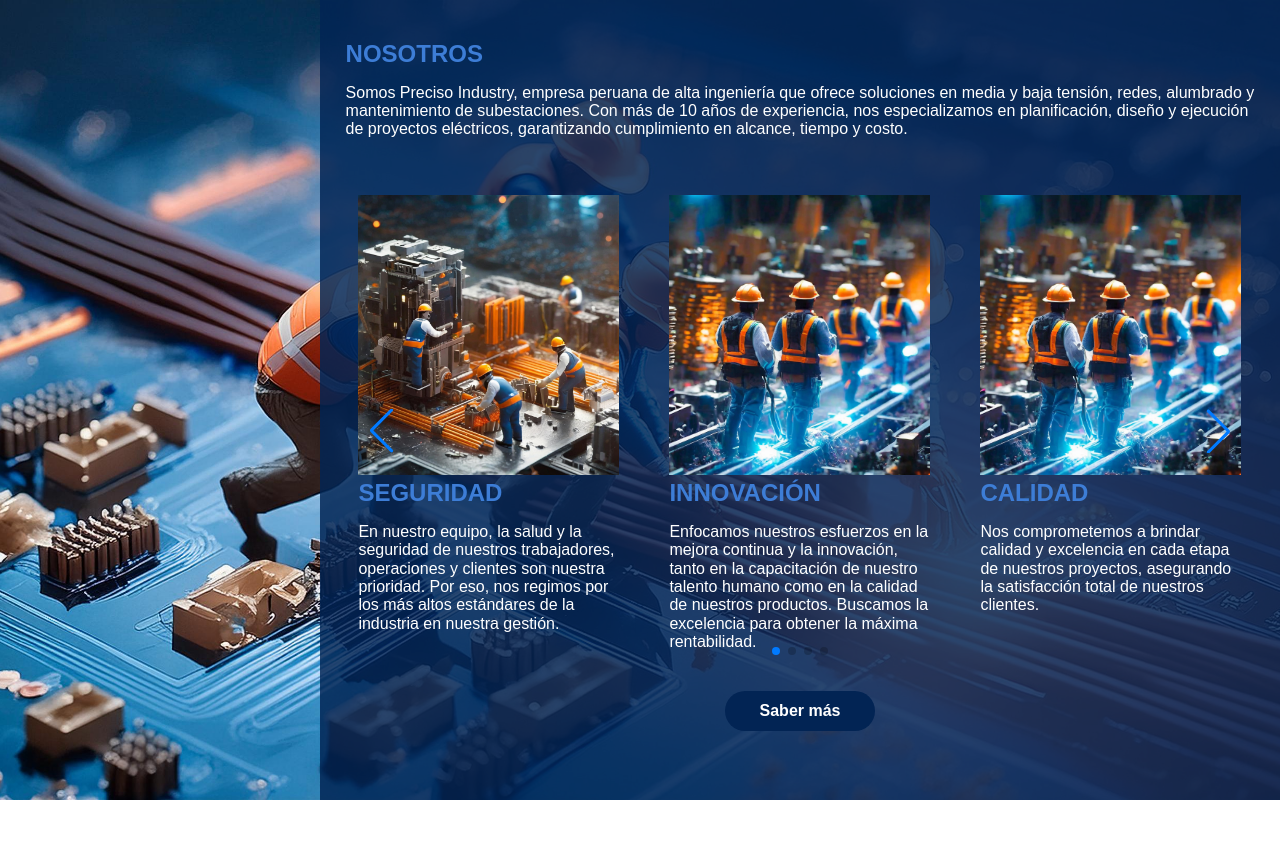
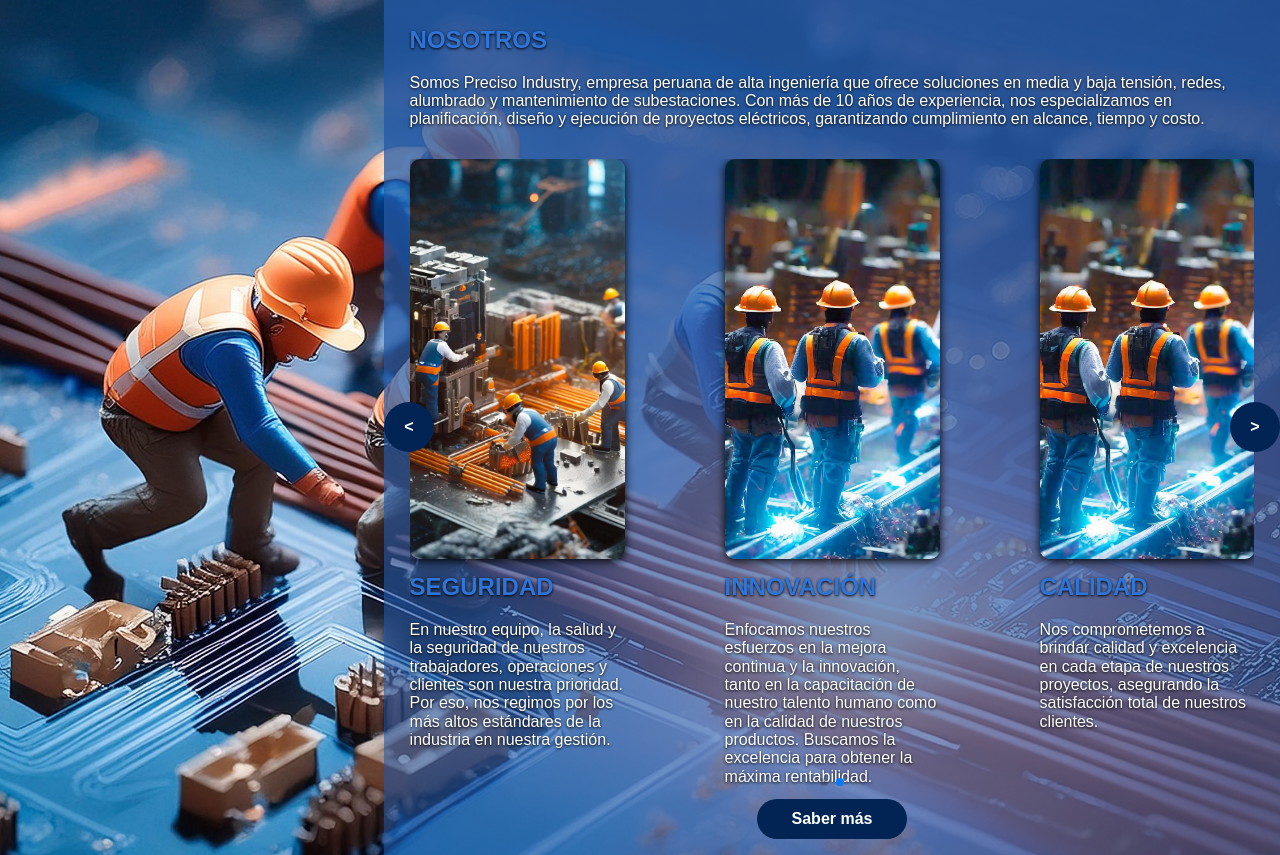
Before and after one commit to knarfangelo/preciso-group, an Angular app: page /nosotros in a window 1280 px wide. Before the commit the page ends 800 px from the top, so only its background shows below. Built offline with nearby package versions, Linux system fonts and the light colour scheme.

Commit message:
nosotros arreglado

```diff
--- a/src/app/components/footer/footer.component.css
+++ b/src/app/components/footer/footer.component.css
@@ -36,16 +36,18 @@ footer {
 }
 
 .column button {
-    background-color: rgb(51, 51, 155);
+    background-color: #022454;
     color: white;
     padding: 10px 20px;
+    font-weight: bold;
     border: none;
     cursor: pointer;
     border-radius: 25px;
 }
 
 .column button:hover {
-    background-color: rgb(0, 23, 128);
+    background-color: rgb(192, 192, 192);
+    color: #022454;
 }
 @media (max-width: 800px) {
     .footer-container {
--- a/src/app/components/inicio/inicio.component.css
+++ b/src/app/components/inicio/inicio.component.css
@@ -49,6 +49,7 @@ li {
 .whatsapp a img {
     width: 25px;
     height: 25px;
+    background: transparent;
 }
 
 input {
@@ -67,6 +68,8 @@ a {
     text-decoration: none;
     transition: 500ms;
     position: relative; /* Necesario para el pseudo-elemento */
+    text-shadow: 2px 1px 10px rgb(255, 255, 255);
+
 }
 
 /* Estilos del pseudo-elemento */
@@ -98,6 +101,7 @@ header .fondo {
 li a img {
     width: 100%;
     height: auto;
+    box-shadow: 2px 1px 10px rgb(255, 255, 255);
 }
 
 header {
--- a/src/app/components/inicio/inicio.component.html
+++ b/src/app/components/inicio/inicio.component.html
@@ -21,9 +21,11 @@
 
 
 
+
+
+<app-servicios id="servicios"></app-servicios>
+<app-servicios2 id="servicios2"></app-servicios2>
 <app-nosotros id="nosotros"></app-nosotros>
-<app-servicios id="servicios"></app-servicios>
-<app-servicios2></app-servicios2>
 <app-galeria></app-galeria>
 <app-blog></app-blog>
 <app-footer id="contacto"></app-footer>
--- a/src/app/components/nosotros/nosotros.component.css
+++ b/src/app/components/nosotros/nosotros.component.css
@@ -1,81 +1,102 @@
-.imagen-fondo{
+img {
+    width: 100%;
+    height: 50vh;
+    object-fit: cover;
+}
+
+h2, p{
     margin: 0;
     padding: 0;
-    height: 100vh;
-    width: 100%;
-    object-fit: cover;
-    position: absolute;
-    z-index:-1;
-    background-repeat: no-repeat;
+    border: 0;
+    font-family: Arial, Helvetica, sans-serif;
+    color: white;
+    padding: 10px 0;
+    text-shadow: 0 1px 3px rgb(0, 0, 0);
+}
+h2{
+    color: #2f75d8;
 }
 header{
- display: flex;
- height: 100vh;
- color: #3D7DD6;
- font-family: Arial, Helvetica, sans-serif;
+    width: 70%;
+    padding-left: 30%;
+    position: relative;
+    background-image: url("/nosotros/nosotrosfondo.jpg");
+    background-size: cover;
+    background-position: center;
+    background-repeat: no-repeat;
+    height: auto;
 }
-h2,p {
-    padding: 0;
-    margin: 0;
-    border: 0;
-}
-.nosotros{
+main{
+    background: linear-gradient(to bottom, #2458a5cb, #2458a58c);
+    height: auto;
     box-sizing: border-box;
     padding: 2vh 2vw;
 }
-.espacio{
-    width: 25%;
-    background-color: transparent;
-}
-.imagen-slide{
-    width: 100%;
-    height: 35vh;
-    object-fit: cover;
-}
-swiper-container{
-    width: 100%;
-    box-sizing: border-box;
-    padding: 3vh 3vw;
-}
-.contenido{
-    width: 75%;
-    height: 100%;
-    box-sizing: border-box;
-    padding-top: 3vh;
-    background-color: #022454d5;
-}
-p{
-    color: white;
-    padding: 2vh 0;
-}
-.caja-boton{
-    width: 100%;
+.caja-button{
     display: flex;
     align-items: center;
     justify-content: center;
 }
 button{
+    font-family: Arial, Helvetica, sans-serif;
     width: 150px;
     height: 40px;
-    border-radius: 25px;
+    border-radius: 125px;
     border: 0;
     background-color: #022454;
     color: white;
     font-weight: bold;
+    transition: 500ms;
 }
 
-button:hover{
+.imagen-slide{
+    border-radius: 10px;
+    box-shadow: 0 2px 10px rgb(0, 0, 0);
+}
+
+button:active{
     color: #022454;
     background-color: white;
 }
-/* Estilos para dispositivos móviles */
-@media (max-width: 1000px) {
-    .espacio {
-        width: 0;
-        height: 0;
-      background-color: #3D7DD6;
+swiper-container{
+    width: 100%;
+    height:80vh;
+    padding-top: 20px;
+}
+
+.swiper-button-prev{
+    position: absolute;
+    z-index: 10;
+    top: 0;
+    left: 30%;
+    bottom: 0;
+    margin: auto;
+    border-radius: 50px;
+    width: 50px;
+    height: 50px;
+}
+.swiper-button-next{
+    position: absolute;
+    z-index: 10;
+    top: 0;
+    right: 0;
+    bottom: 0;
+    margin: auto;
+    border-radius: 50px;
+    width: 50px;
+    height: 50px;
+}
+.swiper-button-next{
+    position: absolute;
+    z-index: 10;
+}
+
+@media (max-width: 800px) {
+    header {
+        width: 100%;
+        padding: 0;
     }
-    .contenido{
-        width: 100%;
+    .swiper-button-prev{
+        left: 0;
     }
-  }
+}
--- a/src/app/components/nosotros/nosotros.component.ts
+++ b/src/app/components/nosotros/nosotros.component.ts
@@ -10,31 +10,27 @@ register();
   schemas:[CUSTOM_ELEMENTS_SCHEMA],
   imports: [],
   template: `
-
     <header>
-      <img class="imagen-fondo" src="/nosotros/nosotrosfondo.jpg" alt="">
-    <div class="espacio"></div>
-    <div class="contenido">
-      <div class="nosotros">
-          <h2>NOSOTROS</h2>
-          <p>Somos Preciso Industry, empresa peruana de alta ingeniería que ofrece soluciones en media y baja tensión, redes, alumbrado y mantenimiento de subestaciones. Con más de 10 años de experiencia, nos especializamos en planificación, diseño y ejecución de proyectos eléctricos, garantizando cumplimiento en alcance, tiempo y costo.</p>
-      </div>
-
-      <swiper-container class="swiper-nosotros">
+      <main>
+      <h2>NOSOTROS</h2>
+      <p>Somos Preciso Industry, empresa peruana de alta ingeniería que ofrece soluciones en media y baja tensión, redes, alumbrado y mantenimiento de subestaciones. Con más de 10 años de experiencia, nos especializamos en planificación, diseño y ejecución de proyectos eléctricos, garantizando cumplimiento en alcance, tiempo y costo.</p>
+      <swiper-container init=false class="swiper-nosotros">
         @for (item of swiperObjects; track $index) {
           <swiper-slide>
-          <div class="slide-custom">
             <img class="imagen-slide" [src]="item.img" alt="">
             <h2>{{item.title}}</h2>
             <p>{{item.description}}</p>
-          </div>
         </swiper-slide>
       }
     </swiper-container>
-    <div class="caja-boton">
+     <button class="swiper-button-prev"> < </button>
+      <button class="swiper-button-next"> > </button>
+    <div class="caja-button">
       <button>Saber más</button>
+
     </div>
-    </div>
+
+    </main>
 
   </header>
   `,
@@ -42,31 +38,32 @@ register();
 })
 export class NosotrosComponent {
   swiperElements = signal<SwiperContainer | null>(null);
-  swiperObjects: INosotros[] = nosotros;
+  swiperObjects: INosotros[] = nosotros ;
 
   ngOnInit(): void {
     const swiperElemConstructor = document.querySelector('.swiper-nosotros');
     const swiperOptions: SwiperOptions = {
+      pagination:true,
       navigation:{
         enabled:true,
         nextEl:'.swiper-button-next',
         prevEl:'.swiper-button-prev',
       },
-      slidesPerView: 2.5,
-      speed: 1500,
+      slidesPerView: 1,
       breakpoints: {
         0:{
           slidesPerView:1,
         },
         800:{
+          slidesPerView:1,
+        },
+        1200:{
           slidesPerView:3,
         }
       },
-      spaceBetween:50,
-      effect:"",
-      loop:true,
+      spaceBetween:100,
+      effect:"slide",
       autoplay:true,
-      pagination:true
     };
     Object.assign(swiperElemConstructor!, swiperOptions);
     this.swiperElements.set(swiperElemConstructor as SwiperContainer);
```
Also changed, not shown: public/nosotros/nosotrosfondo.jpg.
